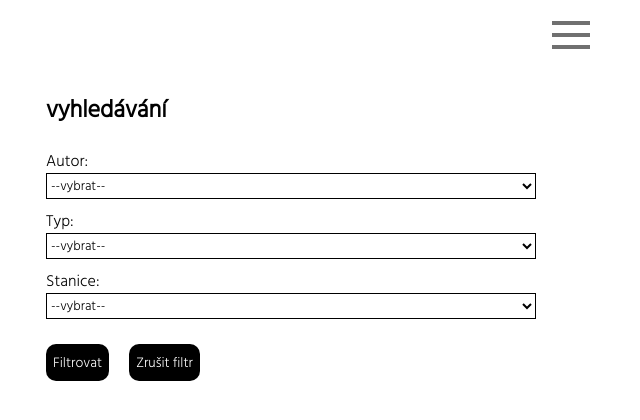
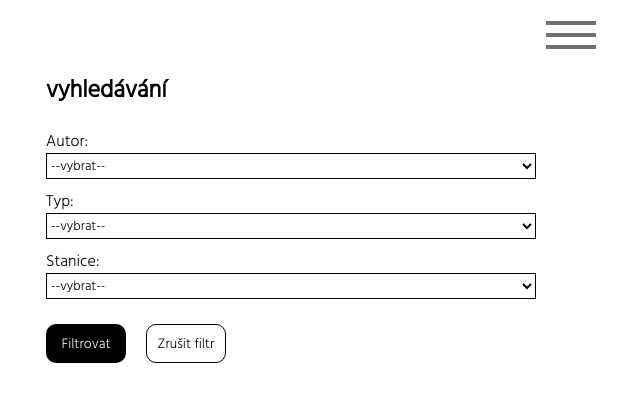
Before and after one commit to hrafil/UMetra_next.js, a Next.js app: page /vyhledavani in a window 1280 px wide. Shown: the top 420 px of the page, without its empty margins (369-1009 px from the left). Built offline with nearby package versions, Linux system fonts and the light colour scheme.

Commit message:
Uprava transfer_line a search button

```diff
--- a/components/CreateArt.js
+++ b/components/CreateArt.js
@@ -1,6 +1,7 @@
 import Link from 'next/link';
 import Popup from 'reactjs-popup';
 import React from 'react';
+import Swiper from 'react-id-swiper';
 
 export const CreateArt = ({ station, color }) => {
   return (
--- a/package.json
+++ b/package.json
@@ -13,7 +13,9 @@
     "react": "17.0.2",
     "react-dom": "17.0.2",
     "react-easy-swipe": "0.0.22",
+    "react-id-swiper": "^4.0.0",
     "react-modal": "^3.14.2",
-    "reactjs-popup": "^2.0.4"
+    "reactjs-popup": "^2.0.4",
+    "swiper": "^6.8.0"
   }
 }
--- a/pages/linka-a.js
+++ b/pages/linka-a.js
@@ -3,7 +3,7 @@ import CreateLine from '../components/CreateLine';
 import { useEffect } from 'react';
 
 const LineA = ({ lines }) => {
-  useEffect(() => window.scrollTo(0, 1900), []);
+  useEffect(() => window.scrollTo(0, 1650), []);
 
   const lineA = lines.filter((station) => station.line === 'A');
 
--- a/pages/linka-b.js
+++ b/pages/linka-b.js
@@ -3,7 +3,7 @@ import { getAllStation } from '../lib/allStation';
 import { useEffect } from 'react';
 
 const LineB = ({ lines }) => {
-  useEffect(() => window.scrollTo(0, 2700), []);
+  useEffect(() => window.scrollTo(0, 2640), []);
 
   const lineB = lines.filter((station) => station.line === 'B');
 
--- a/pages/linka-c.js
+++ b/pages/linka-c.js
@@ -3,7 +3,7 @@ import CreateLine from '../components/CreateLine';
 import { useEffect } from 'react';
 
 const LineC = ({ lines }) => {
-  useEffect(() => window.scrollTo(0, 2145), []);
+  useEffect(() => window.scrollTo(0, 1995), []);
 
   const lineC = lines.filter((station) => station.line === 'C');
 
--- a/pages/vyhledavani.js
+++ b/pages/vyhledavani.js
@@ -114,7 +114,11 @@ const Search = () => {
           <button type="submit" className={styles.button}>
             Filtrovat
           </button>
-          <button onClick={handleReset} type="reset" className={styles.button}>
+          <button
+            onClick={handleReset}
+            type="reset"
+            className={styles.button_reset}
+          >
             Zrušit filtr
           </button>
         </form>
--- a/styles/Search.module.css
+++ b/styles/Search.module.css
@@ -47,7 +47,23 @@
   font-size: 14px;
   display: inline-block;
   border-radius: 10px;
-  padding: 7px;
+  padding: 7px 0;
+  width: 80px;
+  margin-top: 15px;
+  margin-right: 20px;
+  font-family: 'Hind Siliguri', sans-serif;
+}
+
+.button_reset {
+  background-color: white;
+  border: 1px solid black;
+  /* color: white; */
+  text-align: center;
+  font-size: 14px;
+  display: inline-block;
+  border-radius: 10px;
+  width: 80px;
+  padding: 7px 0;
   margin-top: 15px;
   margin-right: 20px;
   font-family: 'Hind Siliguri', sans-serif;
--- a/styles/globals.css
+++ b/styles/globals.css
@@ -1,19 +1,20 @@
 *,
 *::before,
 *::after {
-  box-sizing: inherit;
+  box-sizing: border-box;
+  margin: 0;
+  padding: 0;
 }
 
 html {
   box-sizing: border-box;
   overflow-x: hidden;
-  width: 100vw;
+  width: 100%;
 }
 
 body {
   font-family: 'Hind Siliguri', sans-serif;
   overflow-x: hidden;
-  /* width: 100vw; */
   width: 100%;
 }
 
@@ -234,12 +235,17 @@ li {
 
 .transfer_line_green {
   background-color: #17a301;
+  right: 160px;
+}
+
+.transfer_line_yellow_right {
+  background-color: #ffce2d;
   left: 160px;
 }
 
-.transfer_line_yellow {
+.transfer_line_yellow_left {
   background-color: #ffce2d;
-  left: 160px;
+  right: 160px;
 }
 
 .transfer_line_red {
@@ -340,33 +346,6 @@ img {
   margin-top: 5px;
   margin-right: 10px;
 }
-
-/* .transfer_art_green {
-  background-color: #17a301;
-  width: 1em;
-  height: 1em;
-  border-radius: 50%;
-  margin: 0 auto;
-  cursor: pointer;
-}
-
-.transfer_art_yellow {
-  background-color: #ffce2d;
-  width: 1em;
-  height: 1em;
-  border-radius: 50%;
-  margin: 0 auto;
-  cursor: pointer;
-}
-
-.transfer_art_red {
-  background-color: #ff2632;
-  width: 1em;
-  height: 1em;
-  border-radius: 50%;
-  margin: 0 auto;
-  cursor: pointer;
-} */
 
 .circle_art_yellow {
   background-color: #ffce2d;
```
Also changed, not shown: components/CreateLine.js (+7 -3 lines), 1 other file (tests, documents, lock files or other folders).
